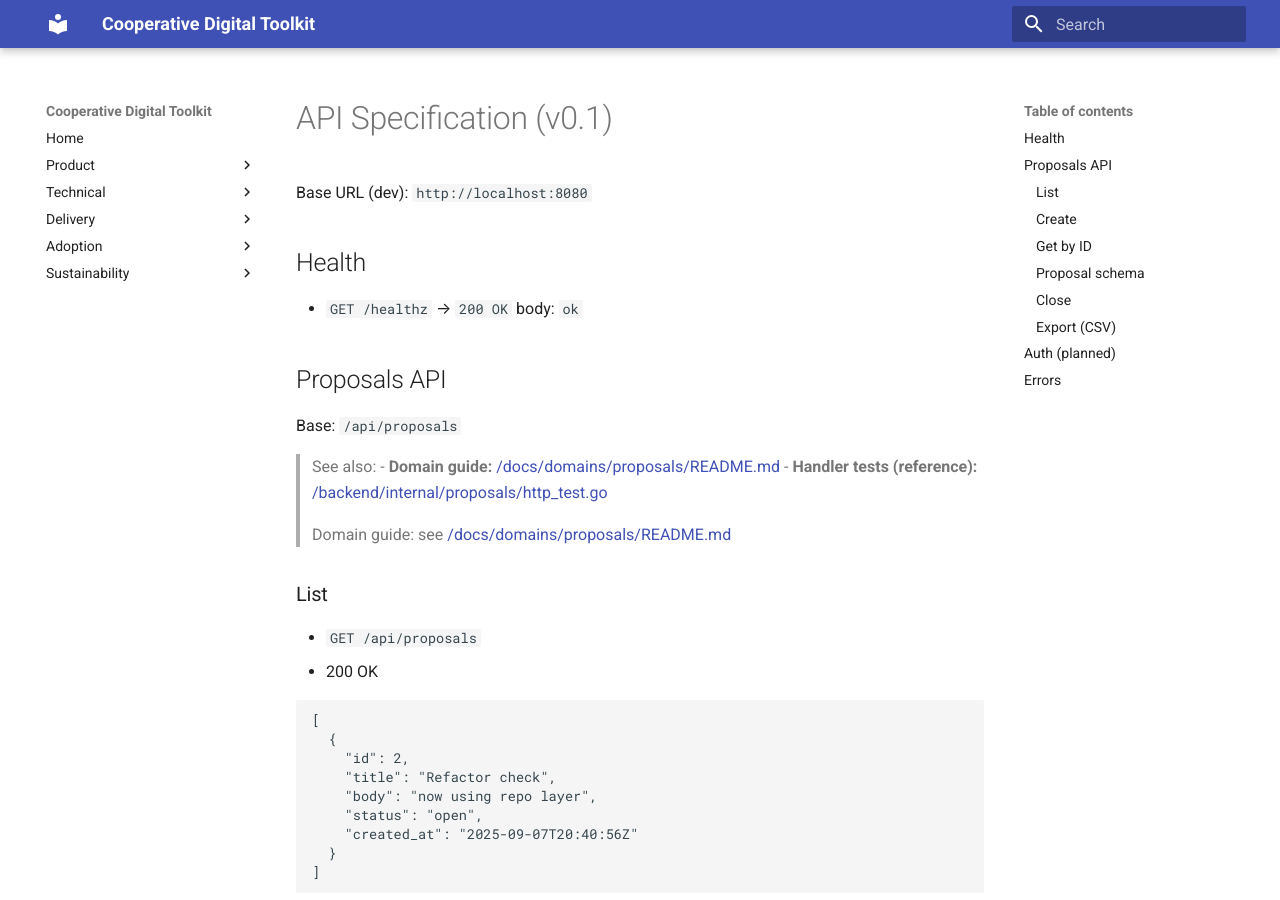
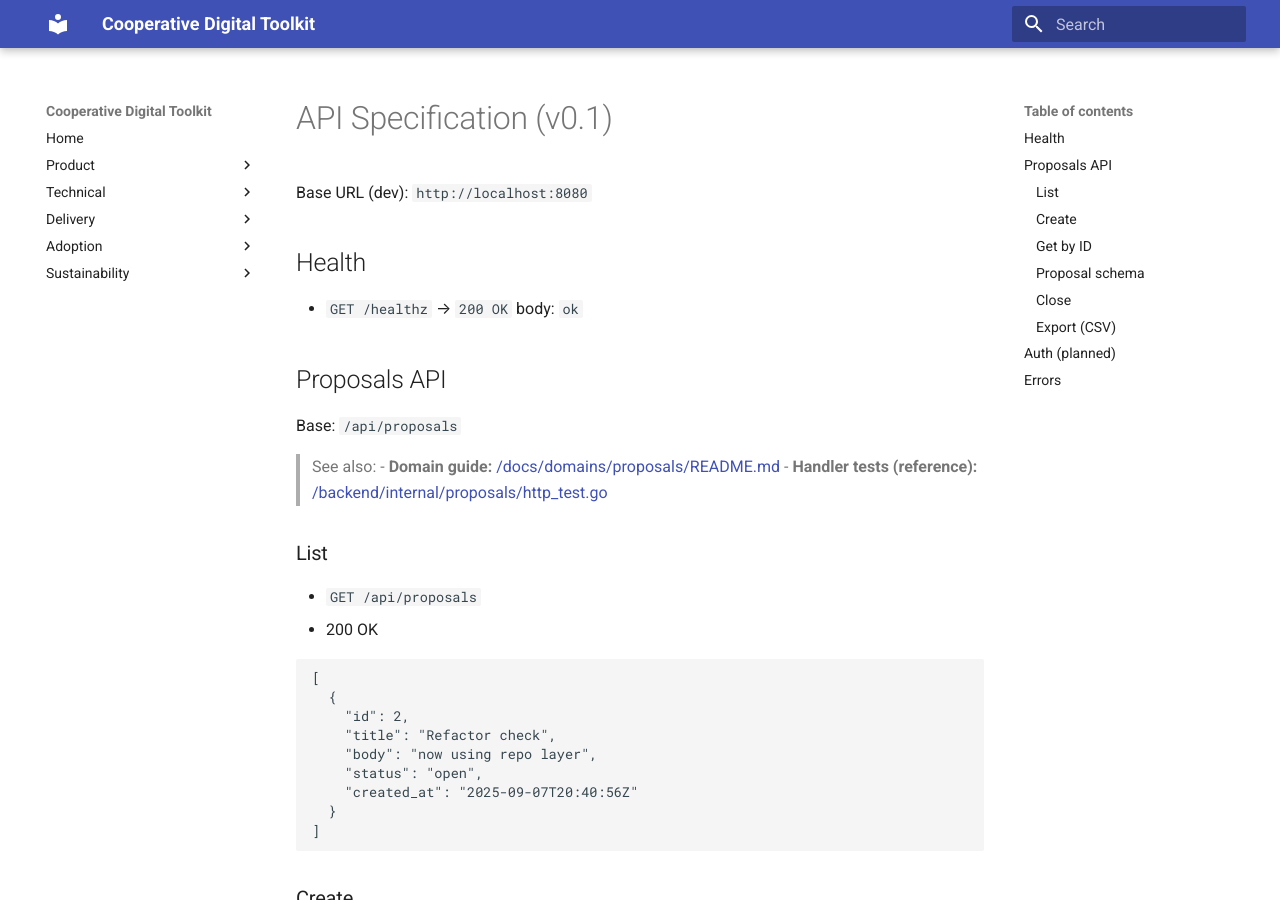
Before and after one commit to fahertym/cooperative-digital-toolkit, an MkDocs documentation site: the page built from docs/22-api-spec.md, in a window 1280 px wide and 900 px high. Built offline with MkDocs 1.6.1 and Material for MkDocs 9.7.7, drawn with Linux system fonts in a browser that asks for light colours.

Commit message:
docs(api): update domain guide reference in API spec for proposals

```diff
--- a/docs/22-api-spec.md
+++ b/docs/22-api-spec.md
@@ -12,7 +12,7 @@ Base: `/api/proposals`
 > - **Domain guide:** [/docs/domains/proposals/README.md](./domains/proposals/README.md)
 > - **Handler tests (reference):** [/backend/internal/proposals/http_test.go](../backend/internal/proposals/http_test.go)
 
-> Domain guide: see [/docs/domains/proposals/README.md](./domains/proposals/README.md)
+
 
 ### List
 - `GET /api/proposals`
```
